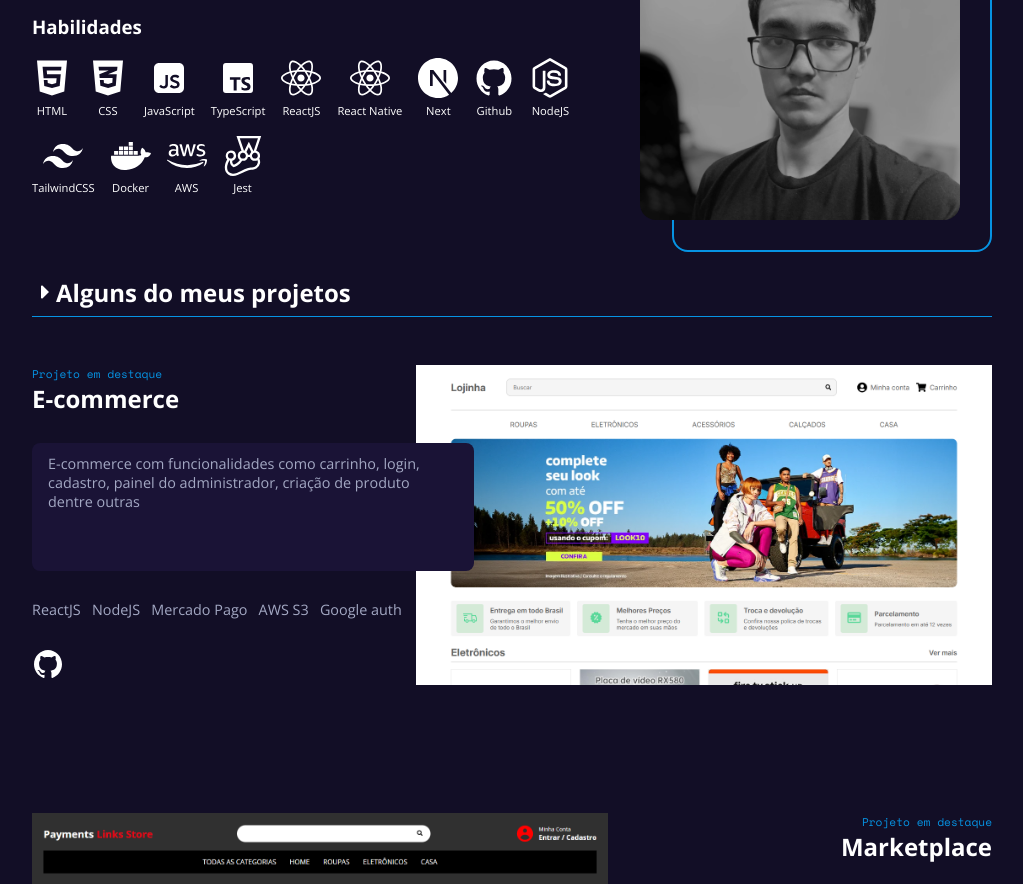
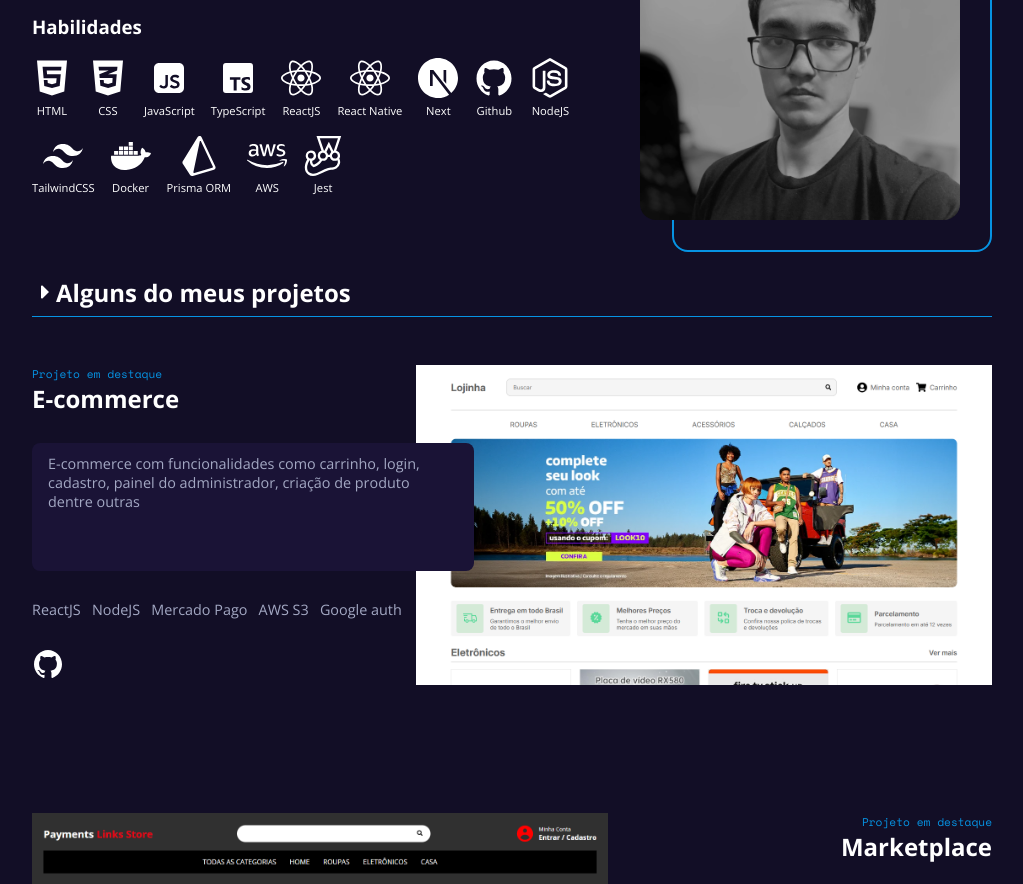
Before and after one commit to TiagoViniciusDev/Portfolio, a React (Vite) app: page / in a window 1280 px wide. Shown: the part 1020-1904 px from the top of the page, without its empty margins (128-1151 px from the left). Built offline with nearby package versions, Linux system fonts and the light colour scheme.

Commit message:
Inserindo nova habilidade

```diff
--- a/src/components/About/About.jsx
+++ b/src/components/About/About.jsx
@@ -1,15 +1,12 @@
 import './About.css'
 
-import { FaHtml5, FaCss3Alt, FaReact, FaNodeJs } from "react-icons/fa";
+import { FaHtml5, FaCss3Alt, FaReact, FaNodeJs, FaDocker } from "react-icons/fa";
+import { FaAws } from "react-icons/fa6";
 import { RiJavascriptFill } from "react-icons/ri";
 import { IoLogoGithub } from "react-icons/io";
 import { TiArrowSortedUp } from "react-icons/ti";
 import { BiLogoTypescript } from "react-icons/bi";
-import { SiTailwindcss } from "react-icons/si";
-import { SiNextdotjs } from "react-icons/si";
-import { FaDocker } from "react-icons/fa";
-import { FaAws } from "react-icons/fa6";
-import { SiJest } from "react-icons/si";
+import { SiTailwindcss, SiNextdotjs, SiJest, SiPrisma } from "react-icons/si";
 
 //AOS
 import AOS from 'aos';
@@ -79,6 +76,10 @@
                                 <p>Docker</p>
                             </div>
                             <div className='skill'>
+                                <SiPrisma />
+                                <p>Prisma ORM</p>
+                            </div>
+                            <div className='skill'>
                                 <FaAws />
                                 <p>AWS</p>
                             </div>
```
